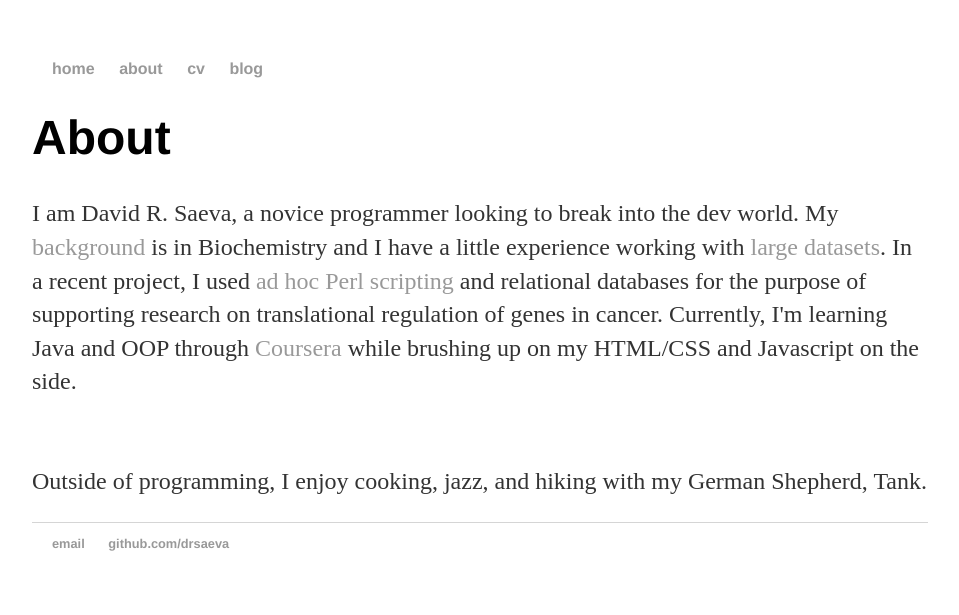
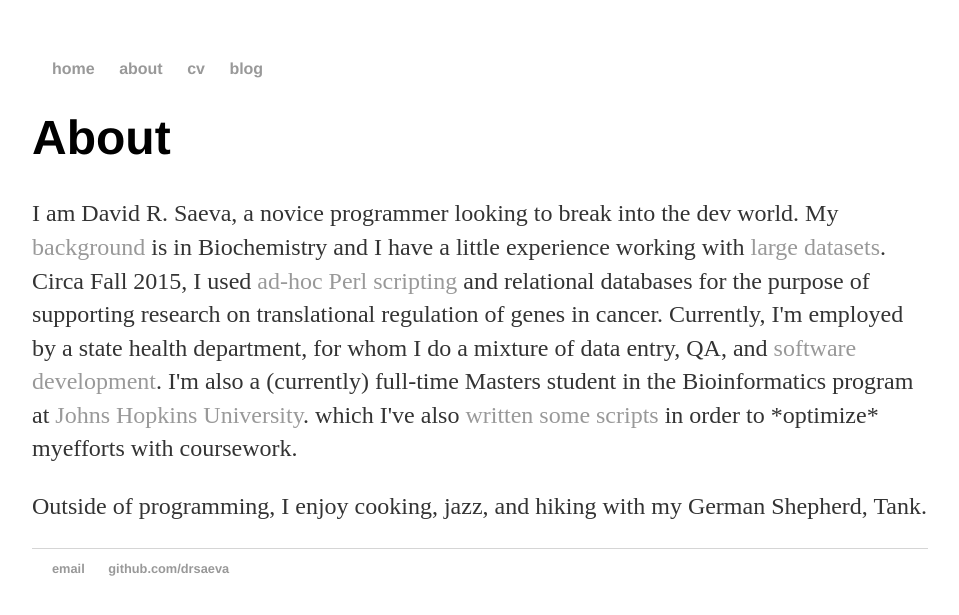
Before and after one commit to drsaeva/drsaeva.github.io, a Jekyll site: the page built from about/index.html, in a window 1280 px wide. Shown: the top 615 px of the page, without its empty margins (160-1119 px from the left). Built offline with Jekyll 4.4.1, drawn with Linux system fonts in a browser that asks for light colours.

Commit message:
Update index.html

```diff
--- a/about/index.html
+++ b/about/index.html
@@ -7,12 +7,16 @@ title: About
 world. My <a href="/CV">background</a> is in Biochemistry and I have a little
 experience working with <a href="http://pubs.acs.org/doi/abs/10.1021/je500053c">
 large</a> <a href="http://pubs.acs.org/doi/abs/10.1021/acs.jced.5b00503">
-datasets</a>. In a recent project, I used
-<a href= "https://github.com/drsaeva/utr-analysis">ad hoc Perl scripting</a> and
+datasets</a>. Circa Fall 2015, I used
+<a href= "https://github.com/drsaeva/utr-analysis">ad-hoc Perl scripting</a> and
  relational databases for the purpose of supporting research on translational regulation of
- genes in cancer. Currently, I'm learning Java and OOP through
-<a href="https://www.coursera.org/specializations/java-object-oriented">Coursera</a>
-while brushing up on my HTML/CSS and Javascript on the side.</p>
-<br />
+ genes in cancer. Currently, I'm employed by a state health department, for whom I do a
+ mixture of data entry, QA, and <a href="https://github.com/drsaeva/labBot">software
+ development</a>. I'm also a (currently) full-time Masters student in the Bioinformatics program
+ at <a href="http://advanced.jhu.edu/academics/graduate-degree-programs/bioinformatics/">
+ Johns Hopkins University</a>.  which I've also <a href="https://github.com/drsaeva/Coursework-Scripts">
+  written some scripts</a>  in order to *optimize* myefforts with coursework.
+ </p>
+
 <p>Outside of programming, I enjoy cooking, jazz, and hiking with my German
 Shepherd, Tank.</p>
```
